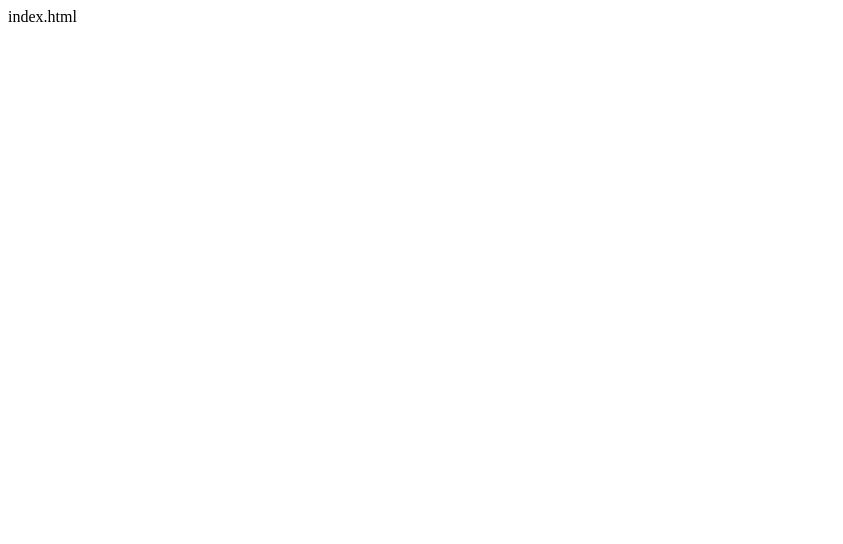
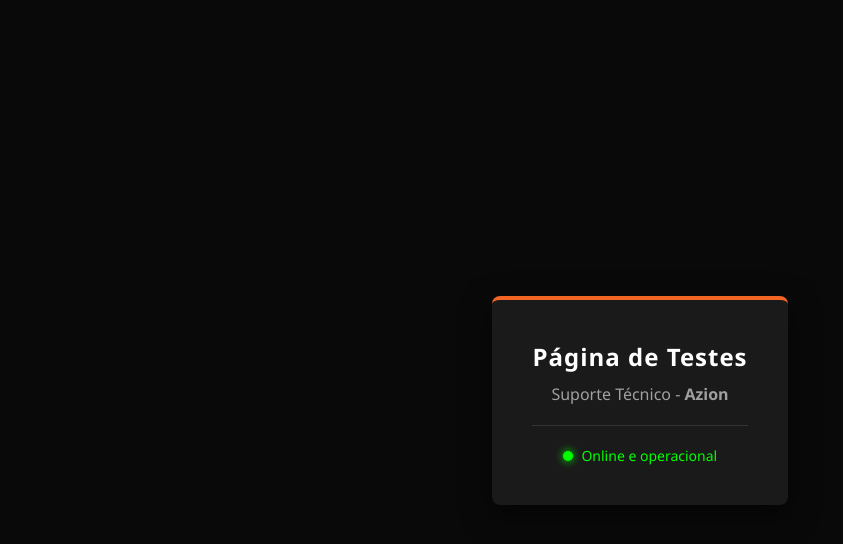
Before and after one commit to sferreira75/template-seguranca-agnusdei, a website: page index.html in a window 1280 px wide. Shown: the whole page, without its empty margins (0-843 px from the left). Drawn offline with Linux system fonts and the light colour scheme.

Commit message:
Update index.html

```diff
--- a/index.html
+++ b/index.html
@@ -1 +1,56 @@
-index.html
+<!DOCTYPE html>
+<html lang="pt-br">
+<head>
+    <meta charset="UTF-8">
+    <meta name="viewport" content="width=device-width, initial-scale=1.0">
+    <title>Página de Testes | Suporte Técnico Azion</title>
+    <style>
+        body {
+            font-family: 'Segoe UI', Tahoma, Geneva, Verdana, sans-serif;
+            background-color: #090909;
+            color: #ffffff;
+            display: flex;
+            justify-content: center;
+            align-items: center;
+            height: 100vh;
+            margin: 0;
+        }
+        .container {
+            text-align: center;
+            border-top: 4px solid #f36523; /* Laranja Azion */
+            background-color: #1a1a1a;
+            padding: 40px;
+            border-radius: 8px;
+            box-shadow: 0 10px 30px rgba(0,0,0,0.5);
+        }
+        h1 {
+            margin: 0;
+            font-size: 24px;
+            letter-spacing: 1px;
+        }
+        p {
+            color: #a0a0a0;
+            margin-top: 10px;
+        }
+        .status-dot {
+            height: 10px;
+            width: 10px;
+            background-color: #00ff00;
+            border-radius: 50%;
+            display: inline-block;
+            margin-right: 5px;
+            box-shadow: 0 0 8px #00ff00;
+        }
+    </style>
+</head>
+<body>
+    <div class="container">
+        <h1>Página de Testes</h1>
+        <p>Suporte Técnico - <strong>Azion</strong></p>
+        <hr style="border: 0; border-top: 1px solid #333; margin: 20px 0;">
+        <div style="font-size: 14px; color: #00ff00;">
+            <span class="status-dot"></span> Online e operacional
+        </div>
+    </div>
+</body>
+</html>
```
